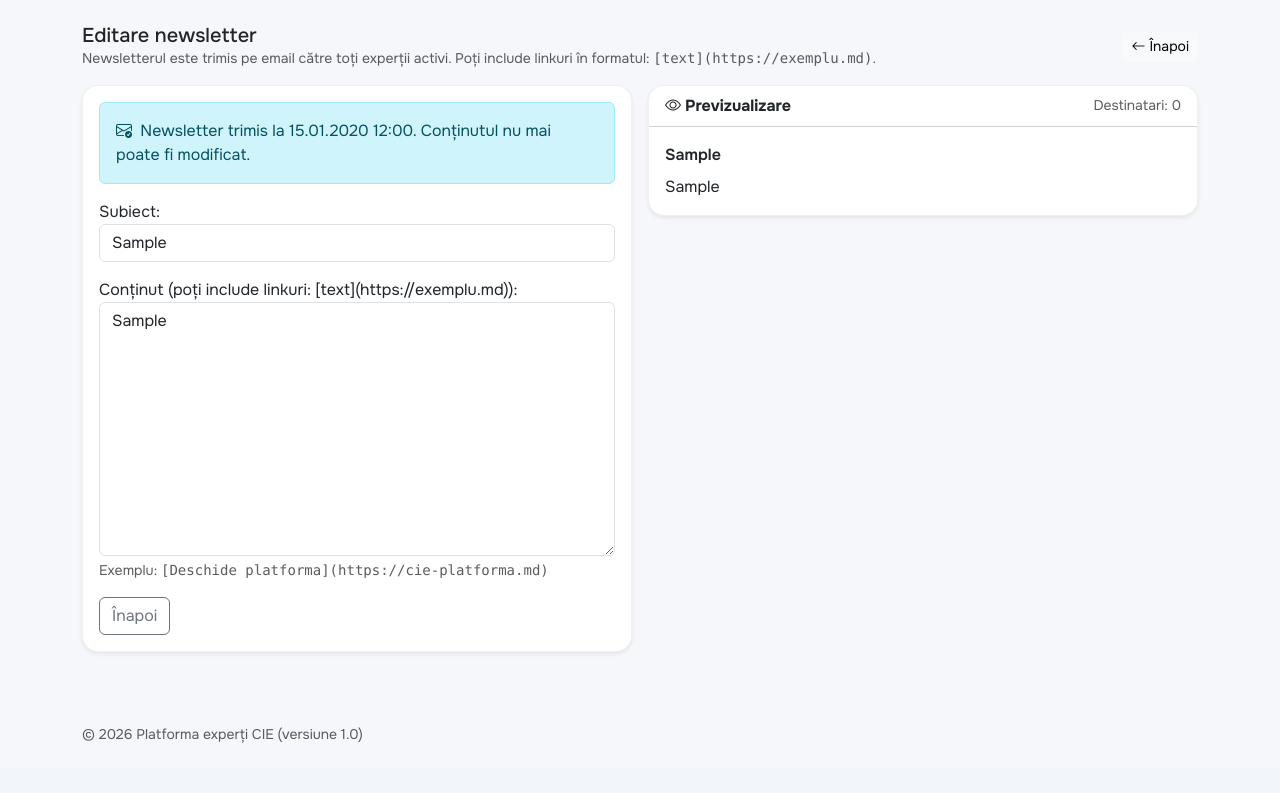
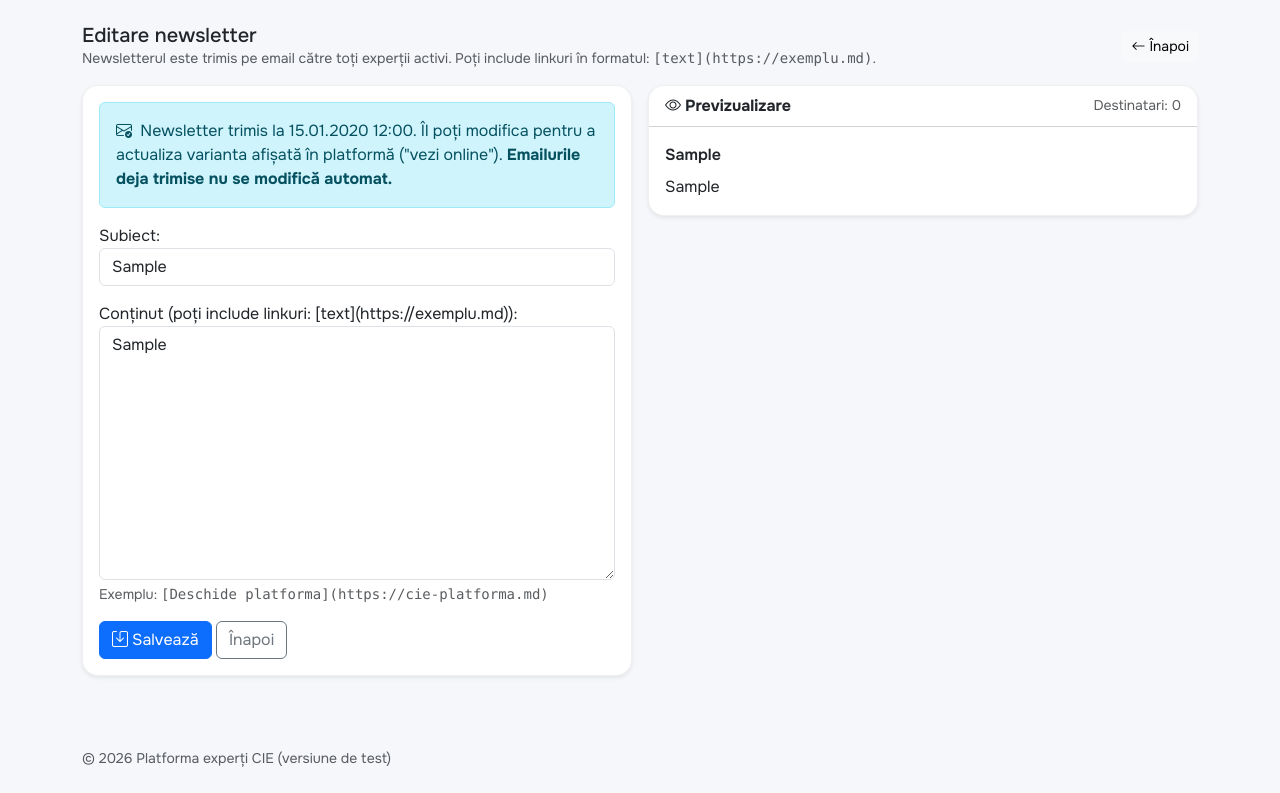
Before and after one commit to spatarum/cie-platforma, a Django app: page /administrare/newslettere/1/editare/ in a window 1280 px wide. Shown: the part 128-921 px from the top of the page. Before the commit the page ends 871 px from the top, so only its background shows below. Run offline with Django 4.2, Linux system fonts and the light colour scheme; a user stored in the database is signed in; tables that the repository leaves empty hold one stand-in row (values such as "Sample post").

Commit message:
Add files via upload

```diff
--- a/portal/models.py
+++ b/portal/models.py
@@ -207,9 +207,22 @@ class Newsletter(models.Model):
     def __str__(self) -> str:
         return self.subiect
 
-    @property
-    def este_trimis(self) -> bool:
-        return bool(self.trimis_la)
+    def save(self, *args, **kwargs):
+        """Păstrează `continut_html` sincronizat cu `continut`.
+
+        `continut_html` este folosit atât pentru previzualizarea din platformă, cât și pentru corpul HTML
+        al emailului. Îl generăm mereu din `continut` pentru a evita inconsecvențe (ex: editare din Django Admin).
+        """
+        try:
+            from .textutils import newsletter_text_to_html
+
+            self.continut_html = newsletter_text_to_html(self.continut or "")
+        except Exception:
+            # Fallback sigur: nu blocăm salvarea dacă apare o problemă de import/format.
+            # În cel mai rău caz rămâne varianta existentă / goală.
+            if self.continut_html is None:
+                self.continut_html = ""
+        return super().save(*args, **kwargs)
 
     @property
     def este_trimis(self) -> bool:
--- a/portal/views.py
+++ b/portal/views.py
@@ -290,10 +290,6 @@ def admin_newsletter_create(request):
         if form.is_valid():
             nl = form.save(commit=False)
             nl.creat_de = request.user
-            # continut_html se va calcula la salvare în view, pentru a păstra controlul asupra formatării
-            from .textutils import newsletter_text_to_html
-
-            nl.continut_html = newsletter_text_to_html(nl.continut)
             nl.save()
             messages.success(request, "Newsletterul a fost creat.")
             return redirect("admin_newsletter_edit", pk=nl.pk)
@@ -307,18 +303,17 @@ def admin_newsletter_create(request):
 def admin_newsletter_edit(request, pk: int):
     nl = get_object_or_404(Newsletter, pk=pk)
     if request.method == "POST":
-        if nl.este_trimis:
-            messages.warning(request, "Newsletterul a fost deja trimis. Conținutul nu mai poate fi modificat.")
-            return redirect("admin_newsletter_edit", pk=pk)
-
         form = NewsletterForm(request.POST, instance=nl)
         if form.is_valid():
             nl = form.save(commit=False)
-            from .textutils import newsletter_text_to_html
-
-            nl.continut_html = newsletter_text_to_html(nl.continut)
             nl.save()
-            messages.success(request, "Newsletterul a fost actualizat.")
+            if nl.este_trimis:
+                messages.success(
+                    request,
+                    "Newsletterul a fost actualizat. Notă: emailurile deja trimise nu se modifică; se actualizează doar vizualizarea în platformă.",
+                )
+            else:
+                messages.success(request, "Newsletterul a fost actualizat.")
             return redirect("admin_newsletter_edit", pk=pk)
     else:
         form = NewsletterForm(instance=nl)
--- a/templates/portal/admin_newsletter_form.html
+++ b/templates/portal/admin_newsletter_form.html
@@ -27,7 +27,8 @@
             <div class="alert alert-info">
               <i class="bi bi-envelope-check me-1"></i>
               Newsletter trimis la {{ nl.trimis_la|date:"d.m.Y H:i" }}.
-              Conținutul nu mai poate fi modificat.
+              Îl poți modifica pentru a actualiza varianta afișată în platformă ("vezi online").
+              <strong>Emailurile deja trimise nu se modifică automat.</strong>
             </div>
           {% endif %}
 
@@ -44,12 +45,8 @@
             {{ form.continut.errors }}
           </div>
 
-          {% if not nl or not nl.este_trimis %}
-            <button class="btn btn-primary" type="submit"><i class="bi bi-save me-1"></i>Salvează</button>
-            <a class="btn btn-outline-secondary" href="{% url 'admin_newsletters_list' %}">Anulează</a>
-          {% else %}
-            <a class="btn btn-outline-secondary" href="{% url 'admin_newsletters_list' %}">Înapoi</a>
-          {% endif %}
+          <button class="btn btn-primary" type="submit"><i class="bi bi-save me-1"></i>Salvează</button>
+          <a class="btn btn-outline-secondary" href="{% url 'admin_newsletters_list' %}">Înapoi</a>
         </form>
       </div>
     </div>
--- a/templates/portal/admin_newsletters_list.html
+++ b/templates/portal/admin_newsletters_list.html
@@ -6,7 +6,7 @@
 <div class="d-flex align-items-center justify-content-between mb-3">
   <div>
     <h1 class="h5 mb-0">Newslettere</h1>
-    <div class="text-muted small">Creează și trimite emailuri către toți experții. Newsletterele trimise sunt vizibile și în conturile experților.</div>
+    <div class="text-muted small">Creează și trimite emailuri către toți experții. Newsletterele trimise sunt vizibile și în conturile experților ("vezi online"). Poți actualiza conținutul pentru varianta din platformă chiar și după trimiterea emailului.</div>
   </div>
   <div class="d-flex gap-2">
     <a class="btn btn-primary btn-sm" href="{% url 'admin_newsletter_create' %}"><i class="bi bi-plus-lg me-1"></i>Newsletter nou</a>
--- a/templates/portal/base.html
+++ b/templates/portal/base.html
@@ -79,7 +79,7 @@
 
   <footer class="gov-footer py-4 mt-5">
     <div class="container small text-muted">
-      © {% now "Y" %} Platforma experți CIE (versiune 1.0)
+      © {% now "Y" %} Platforma experți CIE (versiune de test)
     </div>
   </footer>
 
```
Also changed, not shown: README.md.
